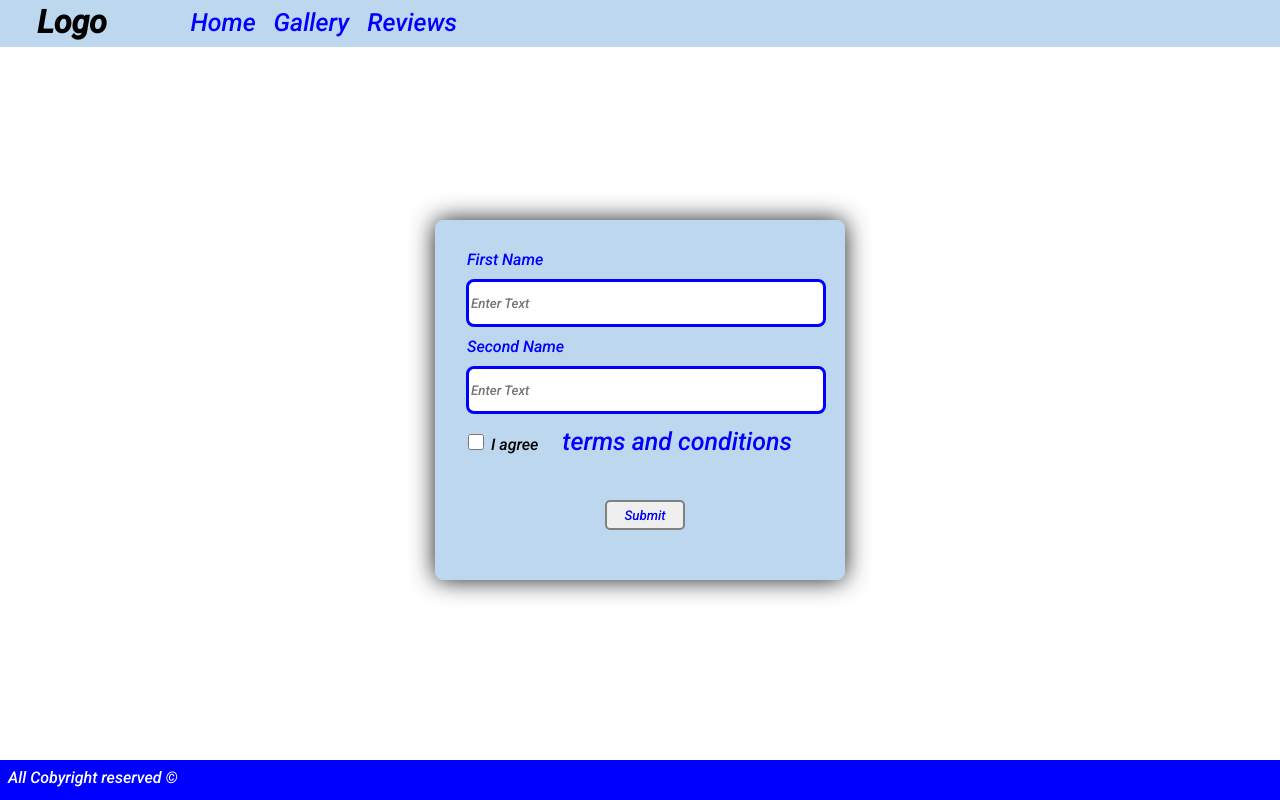
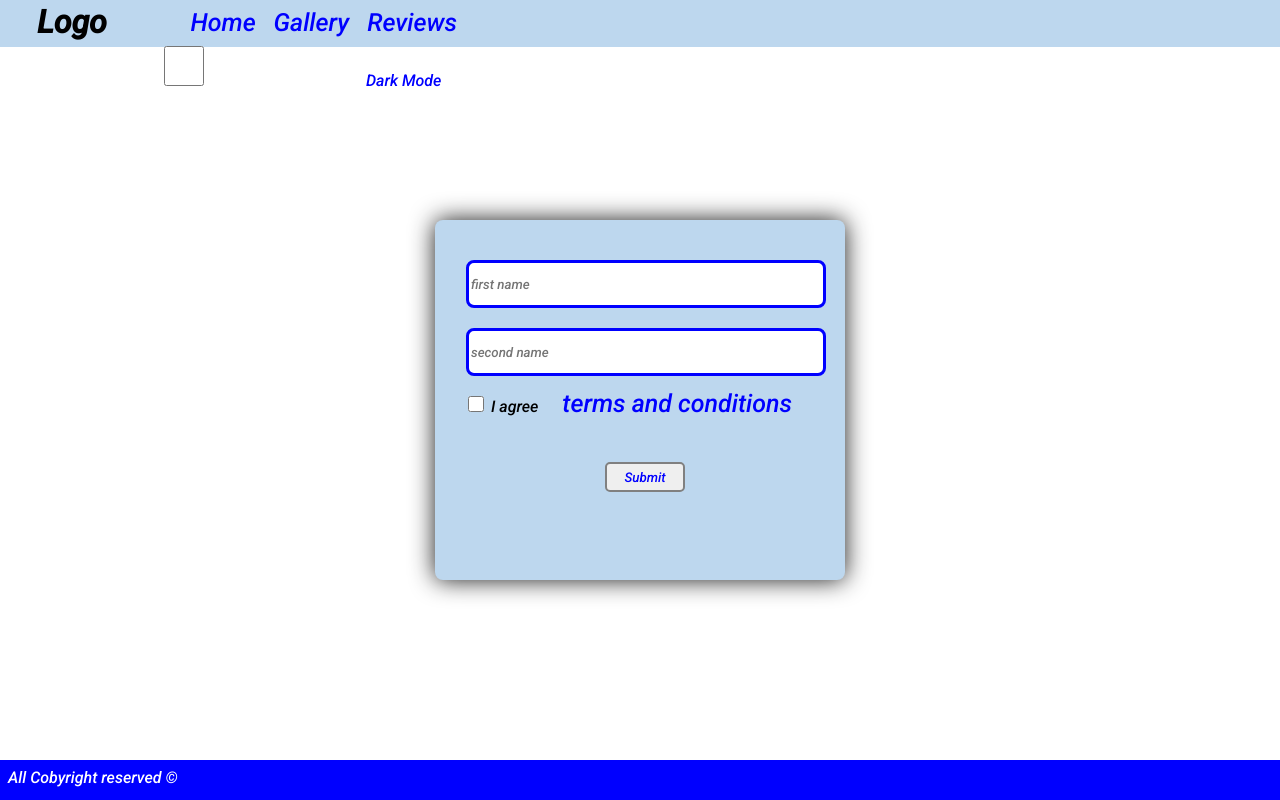
Before and after one commit to AhmedMostafaAi/Log-in-Form, a plain HTML site: page index.html in a window 1280 px wide. Drawn offline with Linux system fonts and the light colour scheme.

Commit message:
Update index.html
dark mood

```diff
--- a/index.html
+++ b/index.html
@@ -8,6 +8,7 @@
     <link rel="preconnect" href="https://fonts.googleapis.com">
     <link rel="preconnect" href="https://fonts.gstatic.com" crossorigin>
     <link href="https://fonts.googleapis.com/css2?family=Roboto:ital,wght@1,500&display=swap" rel="stylesheet">
+    <link rel="stylesheet" href="dark-mode.css" media="(prefers-color-scheme: dark)">
     <title>Login Form</title>
 </head>
 <body>
@@ -20,17 +21,14 @@
     </ul>
   </header>
   <main>
-
       <div class="login-box">
 
         <form>
           <div class="user-box">
-              <label>First Name</label>
-              <input type="text"  placeholder="Enter Text"  name="Fname" required="">
+              <input type="text"  placeholder="first name"  name="Fname" required="">
           </div>
           <div class="user-box">
-              <label>Second Name</label>
-              <input type="text" placeholder="Enter Text" name="Sname" required="">
+              <input type="text" placeholder="second name" name="Sname" required="">
             </div>
 
             <input class="agre" type="checkbox"> I agree <a href="#"> <span> terms and conditions</span></a>
@@ -41,5 +39,10 @@
   <footer>
     <p> All Cobyright reserved &COPY;  </p>
   </footer>
+  <div class="toggle-container">
+    <input type="checkbox" id="dark-mode-toggle" class="toggle">
+    <label for="dark-mode-toggle" class="toggle-label">Dark Mode</label>
+  </div>
+  <script src="main.js"></script>
 </body>
 </html>
```
Lines whose indentation alone changed are shown as unchanged.
